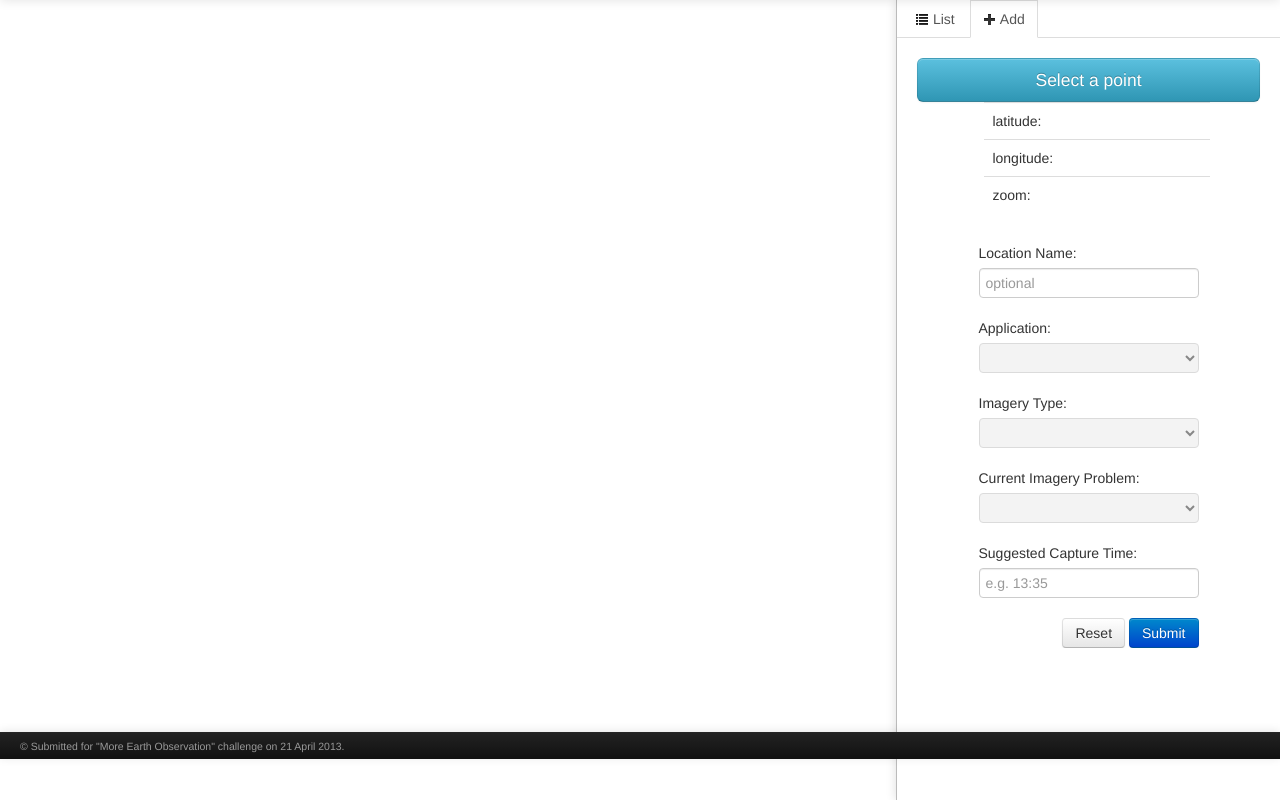
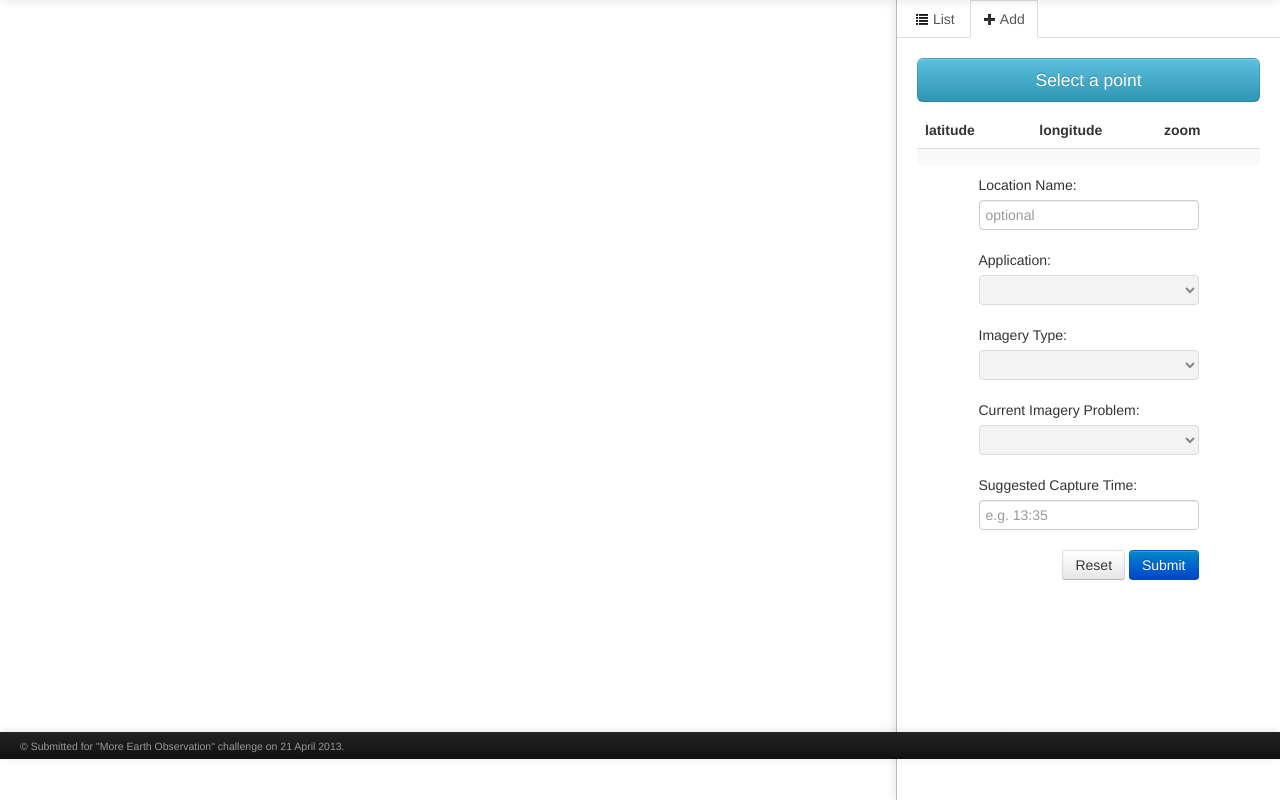
Before and after one commit to peykar/imagecolony, a Django app: page / in a window 1280 px wide, after a click on "Add". Shown: the part 41-841 px from the top of the page. Run offline with Django 3.2, Linux system fonts and the light colour scheme; lists and menus that the app fills with data are empty; parts of the project's set-up code (start-up, migrations or seed data) failed here and were passed over; some libraries are stand-ins or nearby versions.

Commit message:
Submission form information table updated.

```diff
--- a/miss/static/miss/css/style.css
+++ b/miss/static/miss/css/style.css
@@ -57,6 +57,10 @@ html, body { height: 100%; }
   .nav > li:hover, .nav > li:focus { background-color: #eee; }
 
   /* Add */
+  #add table {
+    margin: 10px 0 0;
+  }
+
   #add form {
     display: block;
     width: 220px;
--- a/miss/templates/index.html
+++ b/miss/templates/index.html
@@ -83,19 +83,19 @@
             <div class="container-fluid">
               <div class="row-fluid">
                 <button id="addFeature" class="btn btn-info btn-large span12">Select a point</button>
-                <table class="table span8 offset2">
+                <table class="table table-striped span12">
+                  <thead>
+                    <tr>
+                      <th class="span4">latitude</th>
+                      <th class="span4">longitude</th>
+                      <th class="span4">zoom</th>
+                    </tr>
+                  </thead>
                   <tbody>
                     <tr>
-                      <td class="span3">latitude:</td>
-                      <td id="pointLat" class="span9"></td>
-                    </tr>
-                    <tr>
-                      <td class="span3">longitude:</td>
-                      <td id="pointLon" class="span9"></td>
-                    </tr>
-                    <tr>
-                      <td class="span3">zoom:</td>
-                      <td id="zoomLevel" class="span9"></td>
+                      <td id="pointLat"></td>
+                      <td id="pointLon"></td>
+                      <td id="zoomLevel"></td>
                     </tr>
                   </tbody>
                 </table>
```
